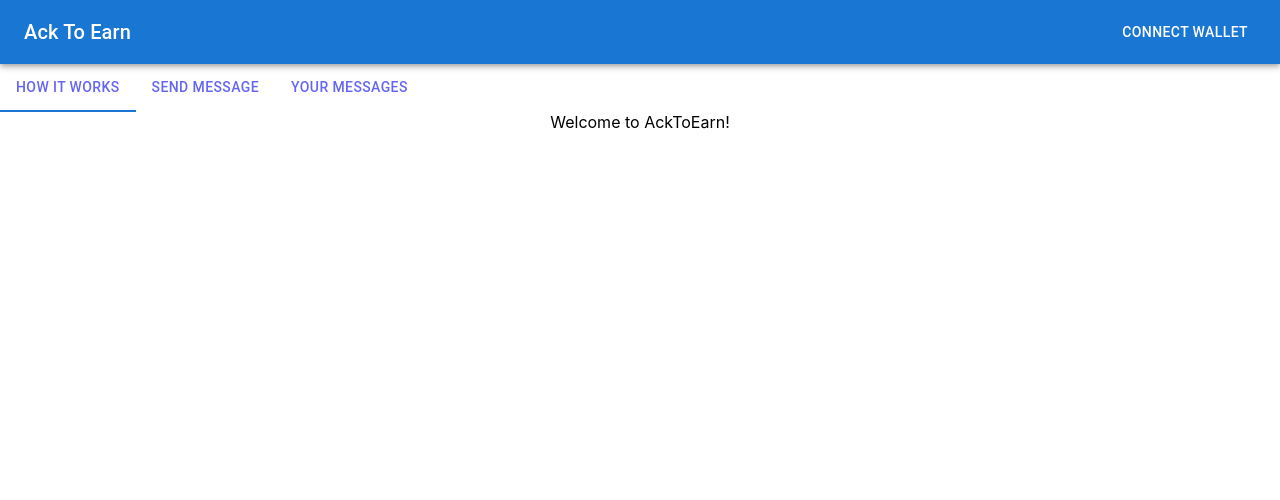
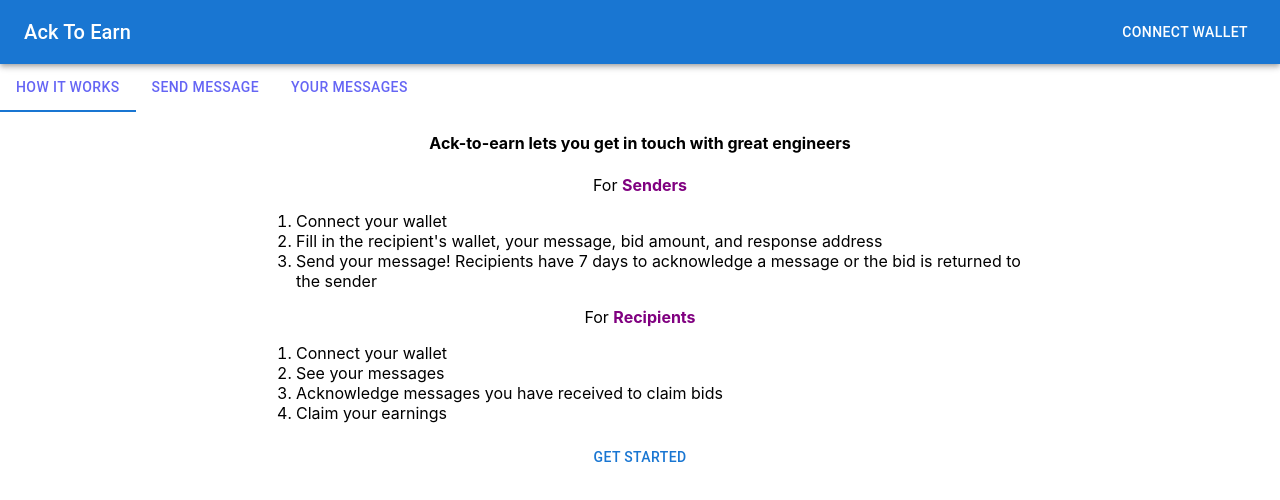
Before and after one commit to pardhaponugoti/ack_to_earn, a React (Create React App) app: page / in a window 1280 px wide. Shown: the top 500 px of the page. Built offline with nearby package versions, Linux system fonts and the light colour scheme.

Commit message:
Add how it works page

```diff
--- a/src/App.js
+++ b/src/App.js
@@ -10,6 +10,7 @@ import Tab from "@mui/material/Tab";
 import Toolbar from "@mui/material/Toolbar";
 import Typography from "@mui/material/Typography";
 
+import HowItWorksPage from "./components/HowItWorksPage";
 import SendMessagePage from "./components/SendMessagePage";
 import YourMessagesPage from "./components/YourMessagesPage";
 
@@ -79,7 +80,7 @@ function App() {
       </Tabs>
       <Routes>
         <Route path="/">
-          <Route index element={<div>Welcome to AckToEarn!</div>} />
+          <Route index element={<HowItWorksPage />} />
           <Route path={PAGE_ROUTE_SEND_MESSAGE} element={<SendMessagePage />} />
           <Route
             path={PAGE_ROUTE_YOUR_MESSAGES}
--- /dev/null
+++ b/src/components/HowItWorksPage.js
@@ -0,0 +1,39 @@
+import { Link } from "react-router-dom";
+import Button from "@mui/material/Button";
+import { PAGE_ROUTE_SEND_MESSAGE } from "../constants/Routing";
+
+const HowItWorksPage = () => {
+  return (
+    <div style={{ width: "60%", margin: "0 auto" }}>
+      <h4>Ack-to-earn lets you get in touch with great engineers</h4>
+      <div>
+        For <strong style={{ color: "purple" }}>Senders</strong>
+      </div>
+      <ol style={{ textAlign: "left" }}>
+        <li>Connect your wallet</li>
+        <li>
+          Fill in the recipient's wallet, your message, bid amount, and response
+          address
+        </li>
+        <li>
+          Send your message! Recipients have 7 days to acknowledge a message or
+          the bid is returned to the sender
+        </li>
+      </ol>
+      <div>
+        For <strong style={{ color: "purple" }}>Recipients</strong>
+      </div>
+      <ol style={{ textAlign: "left" }}>
+        <li>Connect your wallet</li>
+        <li>See your messages</li>
+        <li>Acknowledge messages you have received to claim bids</li>
+        <li>Claim your earnings</li>
+      </ol>
+      <Link to={PAGE_ROUTE_SEND_MESSAGE}>
+        <Button>Get started</Button>
+      </Link>
+    </div>
+  );
+};
+
+export default HowItWorksPage;
```
